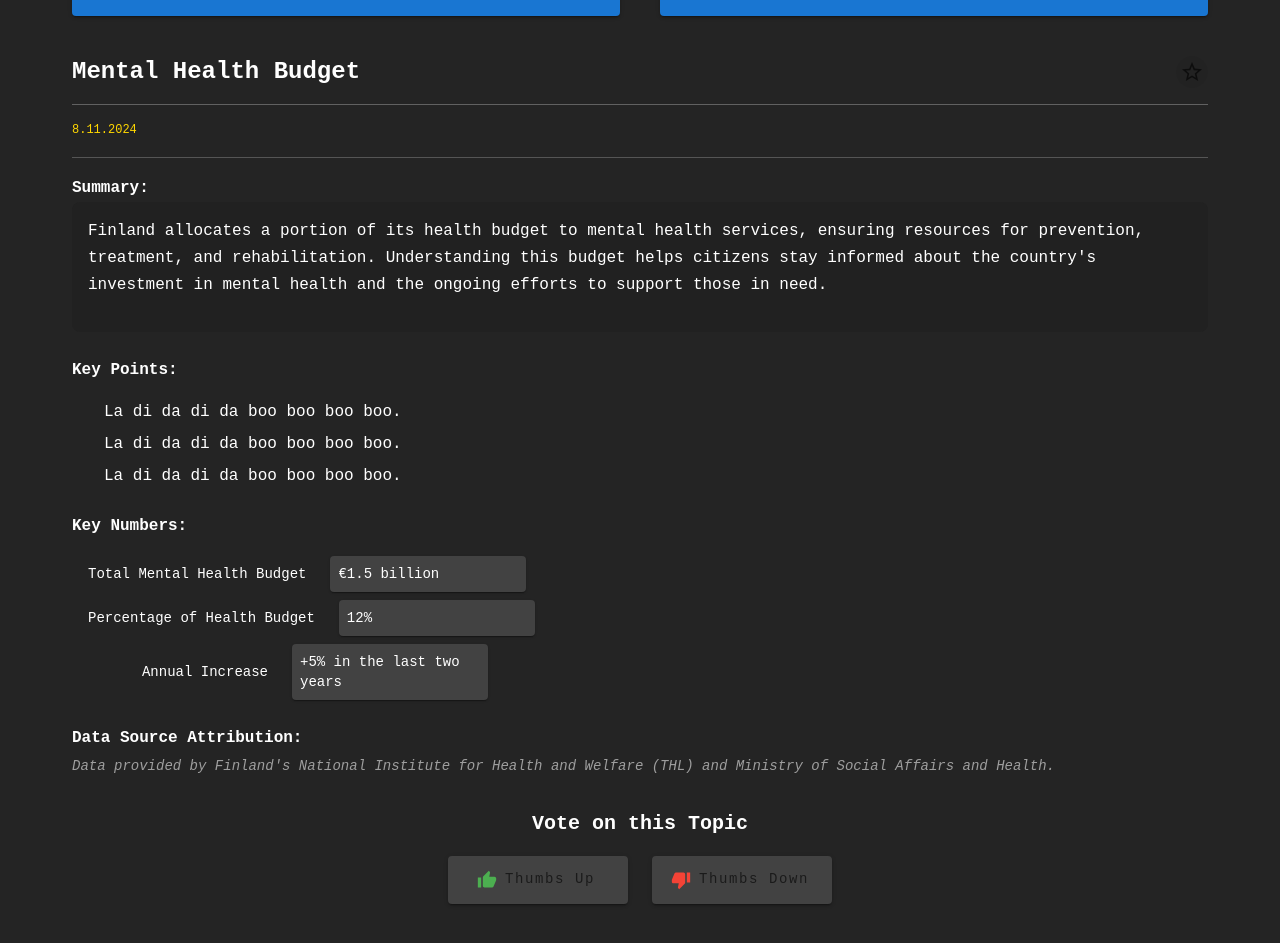
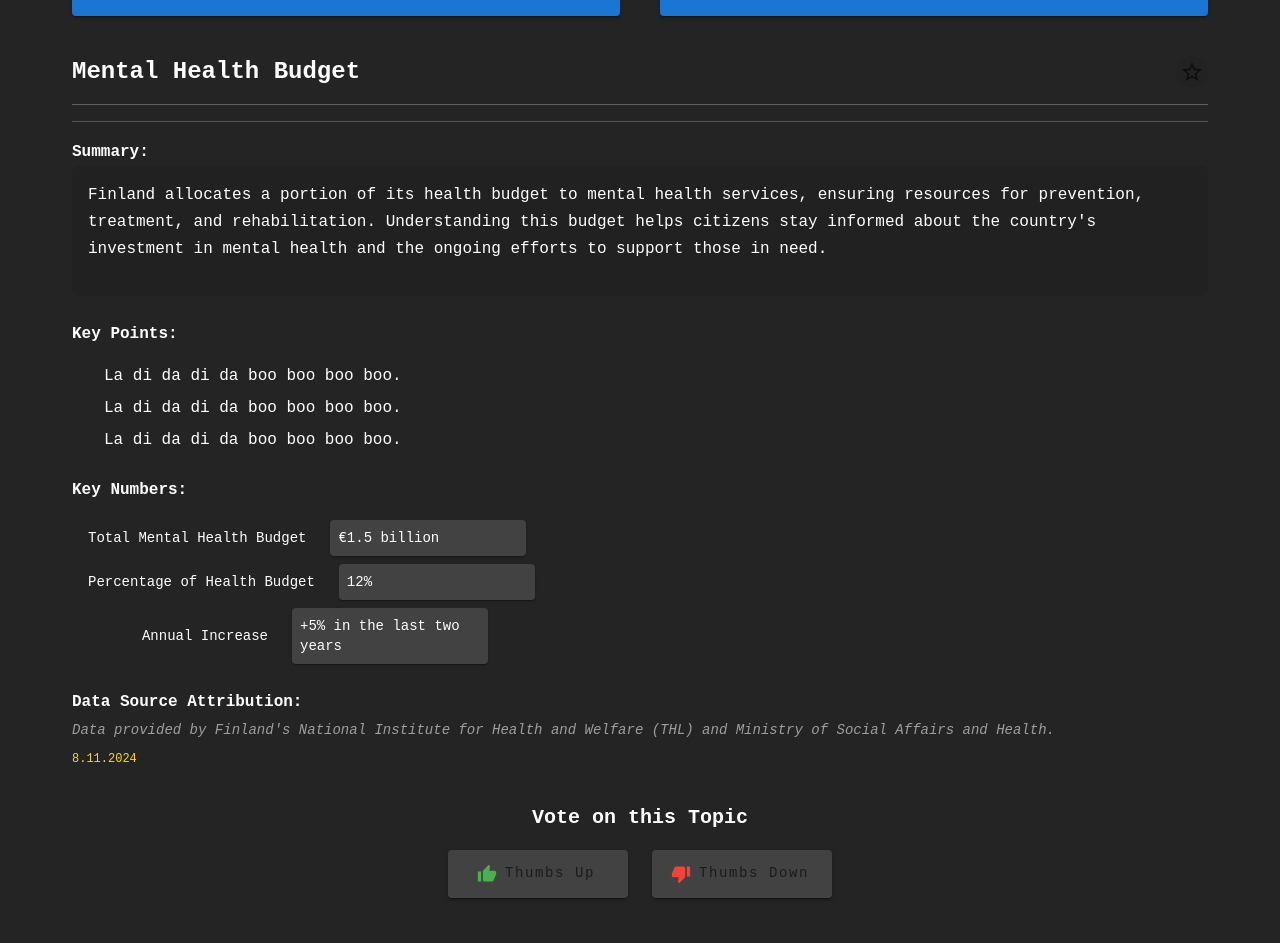
Before and after one commit to isakpulkki/Junction2024, a React (Vite) app: page / in a window 1280 px wide. Shown: the part 1120-2063 px from the top of the page. Built offline with nearby package versions, Linux system fonts and the light colour scheme.

Commit message:
Modify single voting

```diff
--- a/src/components/SingleVoting.tsx
+++ b/src/components/SingleVoting.tsx
@@ -84,14 +84,6 @@ const SingleVoting = () => {
           </IconButton>
         </Box>
 
-        {/* Date and Star Icon */}
-        <Box display="flex" justifyContent="space-between" alignItems="center" mt={1}>
-          <Typography variant="caption" sx={{ color: '#FFD700' }}>
-            8.11.2024
-          </Typography>
-
-        </Box>
-
         <Divider sx={{ my: 2, backgroundColor: theme.palette.grey[700] }} />
 
         {/* Description Section */}
@@ -160,10 +152,13 @@ const SingleVoting = () => {
           </Typography>
           <Typography
             variant="body2"
-            sx={{ mt: 0.5, color: theme.palette.grey[500], fontStyle: 'italic' }}
+            sx={{ mt: 0.5, mb: 1, color: theme.palette.grey[500], fontStyle: 'italic' }}
           >
             Data provided by Finland's National Institute for Health and Welfare (THL) and Ministry of
             Social Affairs and Health.
+          </Typography>
+          <Typography variant="caption" sx={{ color: '#FFD700' }}>
+            8.11.2024
           </Typography>
         </Box>
 
```
